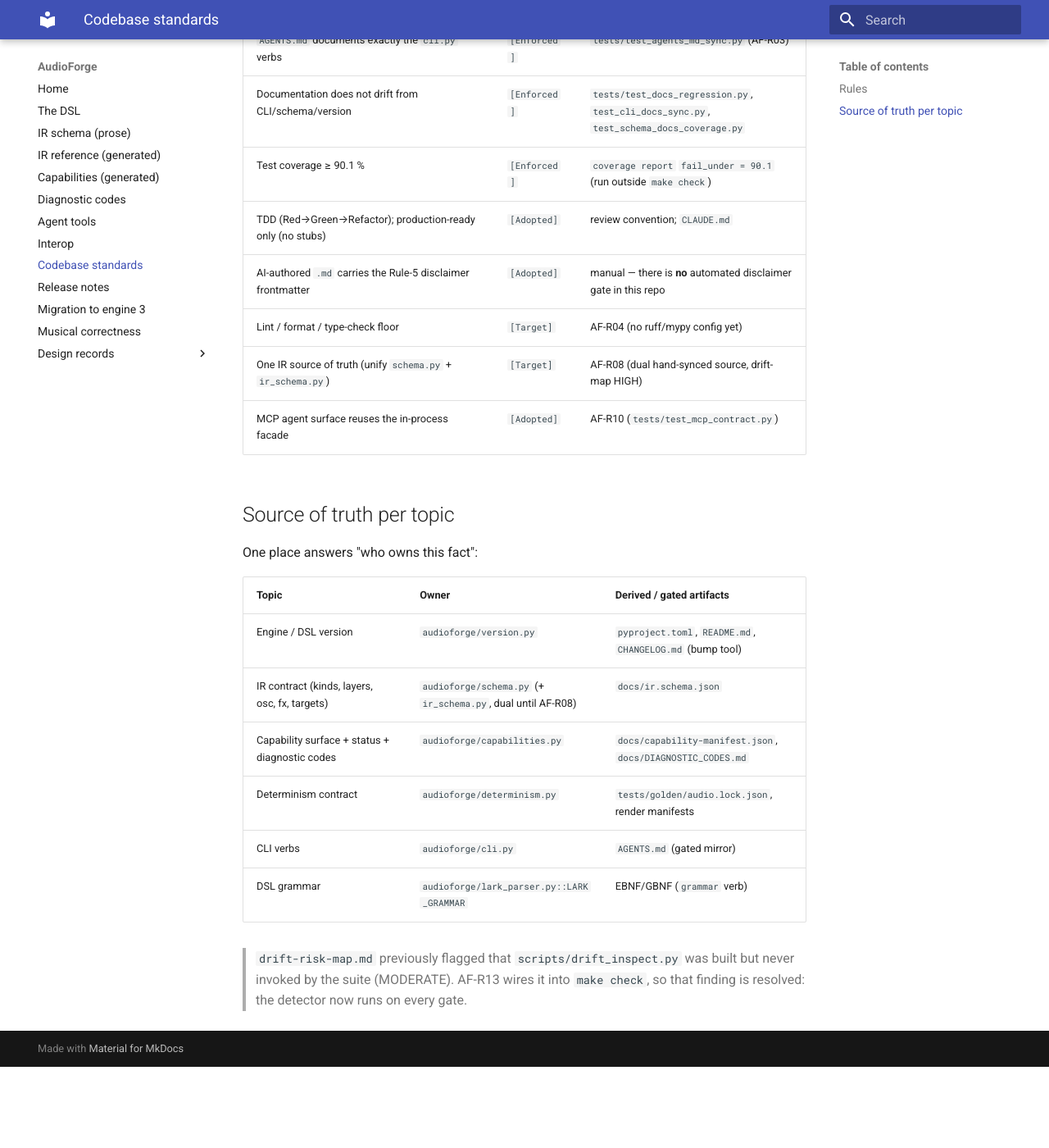
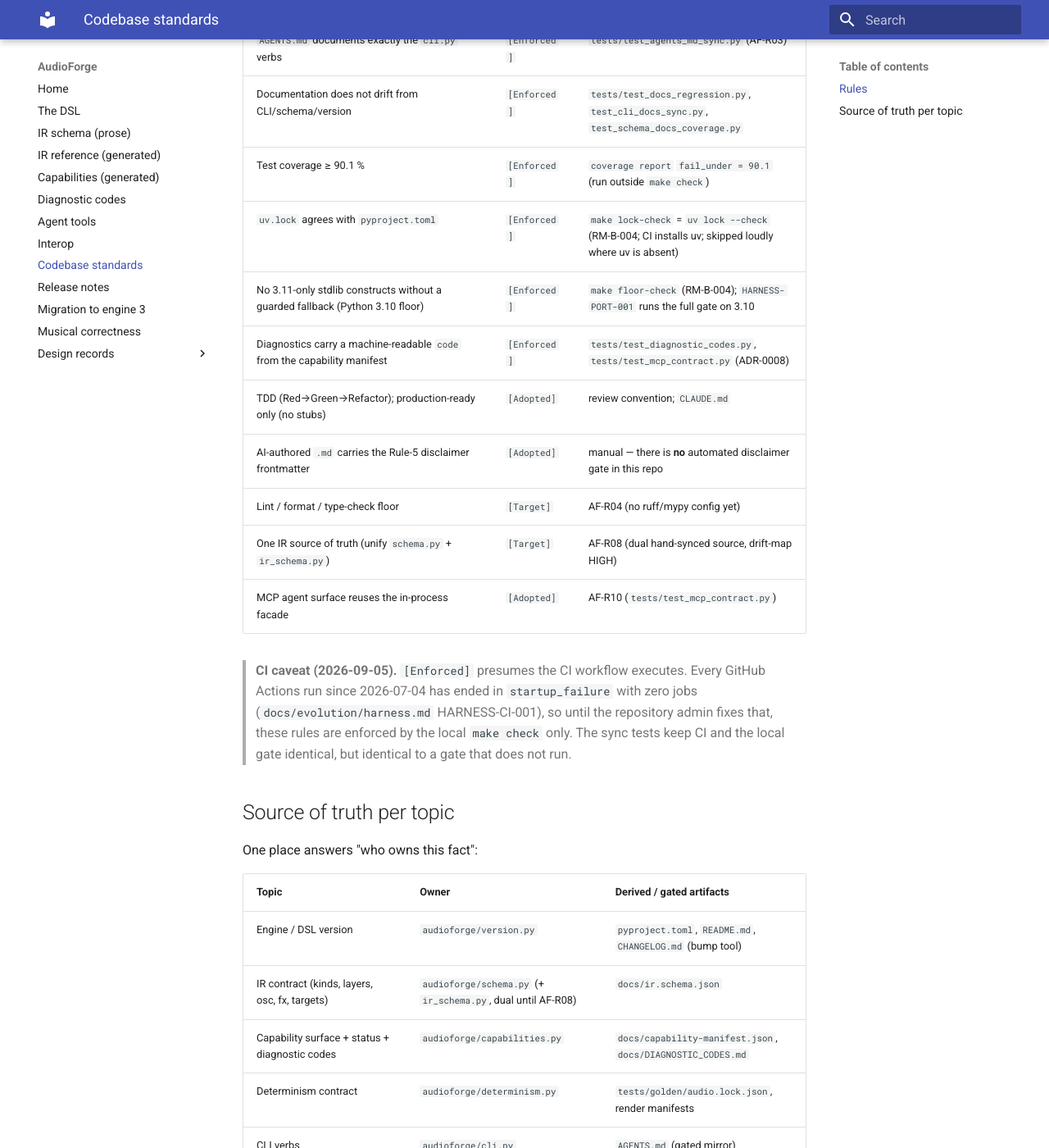
Before and after one commit to pedroanisio/audioforge, an MkDocs documentation site: the page built from docs/codebase-standards.md, in a window 1280 px wide and 1400 px high, scrolled down 1070 px. Shown: the whole window at 82% size. Built offline with MkDocs 1.6.1 and Material for MkDocs 9.7.7, drawn with Linux system fonts in a browser that asks for light colours; before the commit the page ends 2371 px from its top, so only the background shows below that.

Commit message:
feat(gate): lock-check and floor-check composed into make check; CI installs uv (RM-B-004)
Two T0 findings become enforced rules: `uv lock --check` (skips loudly where uv
is absent; the CI workflow now installs uv) and a Python-floor scan that fails
on 3.11-only stdlib constructs without a guarded fallback (datetime.UTC, bare
`import tomllib`, typing.Self/Never/LiteralString, StrEnum, except*).
codebase-standards.md gains the rows plus a caveat: CI enforcement presumes the
workflow executes, which it has not since 2026-07-04 (HARNESS-CI-001).

Harness: HARNESS-REL-004, HARNESS-PORT-001, HARNESS-PERF-001.

Co-Authored-By: Claude Fable 5.1 <noreply@anthropic.com>

```diff
--- a/docs/codebase-standards.md
+++ b/docs/codebase-standards.md
@@ -35,11 +35,20 @@ otherwise.
 | `AGENTS.md` documents exactly the `cli.py` verbs | `[Enforced]` | `tests/test_agents_md_sync.py` (AF-R03) |
 | Documentation does not drift from CLI/schema/version | `[Enforced]` | `tests/test_docs_regression.py`, `test_cli_docs_sync.py`, `test_schema_docs_coverage.py` |
 | Test coverage ≥ 90.1 % | `[Enforced]` | `coverage report` `fail_under = 90.1` (run outside `make check`) |
+| `uv.lock` agrees with `pyproject.toml` | `[Enforced]` | `make lock-check` = `uv lock --check` (RM-B-004; CI installs uv; skipped loudly where uv is absent) |
+| No 3.11-only stdlib constructs without a guarded fallback (Python 3.10 floor) | `[Enforced]` | `make floor-check` (RM-B-004); `HARNESS-PORT-001` runs the full gate on 3.10 |
+| Diagnostics carry a machine-readable `code` from the capability manifest | `[Enforced]` | `tests/test_diagnostic_codes.py`, `tests/test_mcp_contract.py` (ADR-0008) |
 | TDD (Red→Green→Refactor); production-ready only (no stubs) | `[Adopted]` | review convention; `CLAUDE.md` |
 | AI-authored `.md` carries the Rule-5 disclaimer frontmatter | `[Adopted]` | manual — there is **no** automated disclaimer gate in this repo |
 | Lint / format / type-check floor | `[Target]` | AF-R04 (no ruff/mypy config yet) |
 | One IR source of truth (unify `schema.py` + `ir_schema.py`) | `[Target]` | AF-R08 (dual hand-synced source, drift-map HIGH) |
 | MCP agent surface reuses the in-process facade | `[Adopted]` | AF-R10 (`tests/test_mcp_contract.py`) |
+
+> **CI caveat (2026-09-05).** `[Enforced]` presumes the CI workflow executes. Every
+> GitHub Actions run since 2026-07-04 has ended in `startup_failure` with zero jobs
+> (`docs/evolution/harness.md` HARNESS-CI-001), so until the repository admin fixes
+> that, these rules are enforced by the local `make check` only. The sync tests keep
+> CI and the local gate identical, but identical to a gate that does not run.
 
 ## Source of truth per topic
 
```
Also changed, not shown: AGENTS.md (+4 -2 lines), 2 other files.
